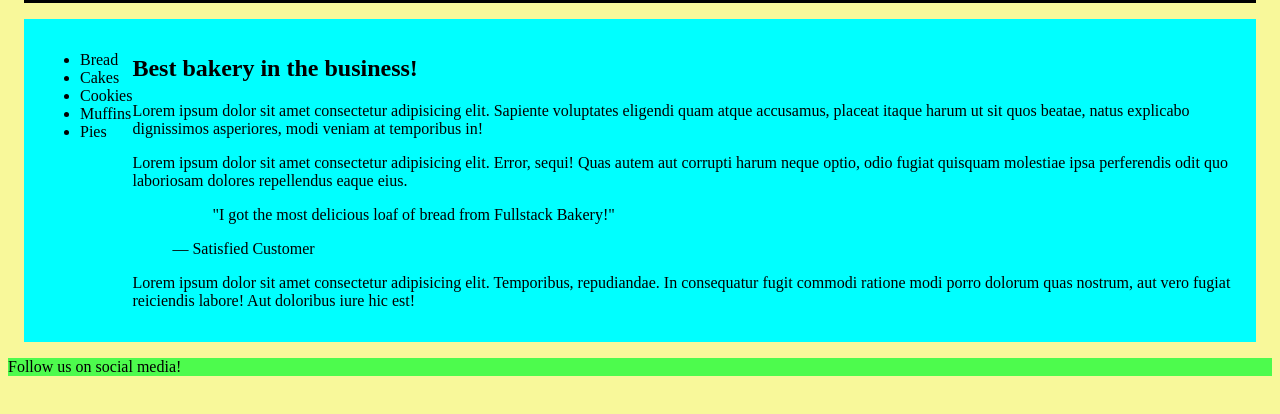
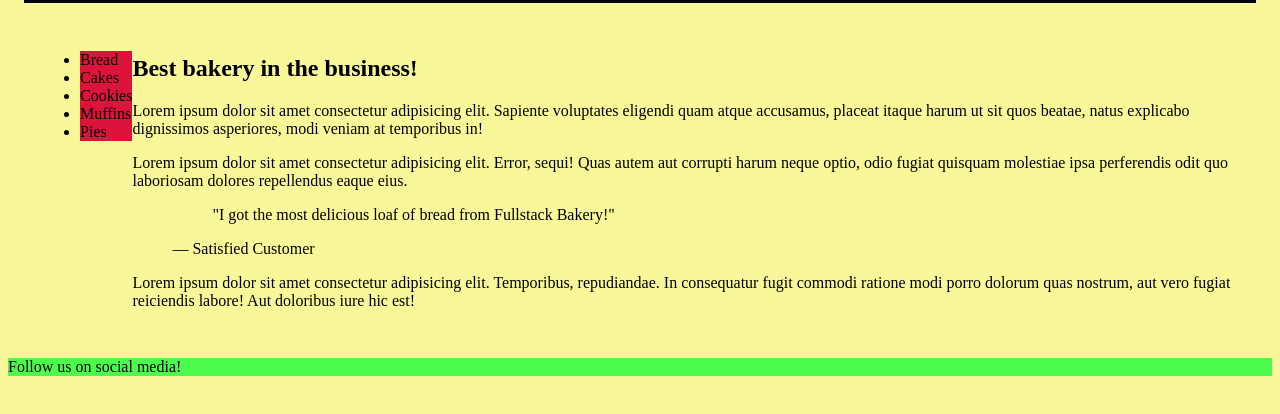
Before and after one commit to DamianDM2006/flex-box-workshop, a plain HTML site: page index.html in a window 1280 px wide. Shown: the part 152-566 px from the top of the page. Drawn offline with Linux system fonts and the light colour scheme.

Commit message:
working the <ul>

```diff
--- a/index.css
+++ b/index.css
@@ -42,11 +42,25 @@ header nav {
 
 main {
   display: flex;
-  background-color: aqua;
+  /*background-color: aqua;*/
   margin: 1em;
   padding: 1em;
 }
 
+.products ul li {
+  background-color: crimson;
+}
+
+/*
+.products {
+  display: flex;
+  margin: 1em;
+  height: fit-content;
+  background-color: white;
+  font-style: italic;
+}
+*/
+
 footer {
   background-color: rgb(77, 251, 77);
 }
--- a/index.html
+++ b/index.html
@@ -15,7 +15,7 @@
       </nav>
     </header>
     <main>
-      <aside>
+      <aside class="products">
         <ul>
           <li>Bread</li>
           <li>Cakes</li>
```
